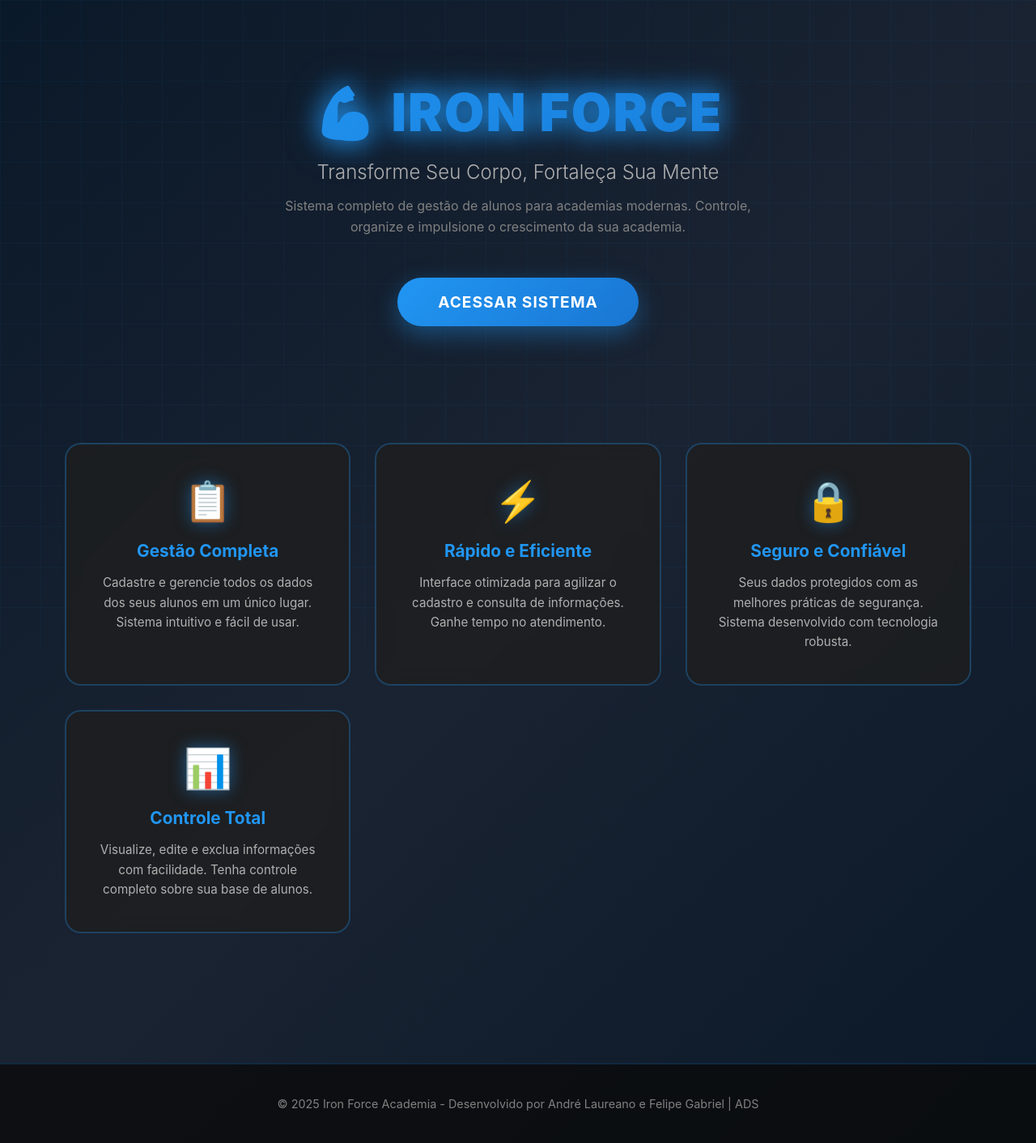
After one commit to andresllvh/projeto-cadastro-php, a PHP site: page /home.php in a window 1280 px wide. The commit adds this page. Shown: the whole page at 81% size. Run offline with PHP 8.4, Linux system fonts and the light colour scheme.

Commit message:
Frontend: Tema Academia e Home Page (André)

```diff
--- /dev/null
+++ b/home.php
@@ -0,0 +1,262 @@
+<!DOCTYPE html>
+<html lang="pt-BR">
+<head>
+    <meta charset="UTF-8">
+    <meta name="viewport" content="width=device-width, initial-scale=1.0">
+    <title>Iron Force Academia - Sistema de Gestão</title>
+
+    <style>
+        * {
+            margin: 0;
+            padding: 0;
+            box-sizing: border-box;
+        }
+
+        body {
+            font-family: 'Inter', 'Segoe UI', sans-serif;
+            background: linear-gradient(135deg, #0a1929 0%, #1a2332 50%, #0a1929 100%);
+            color: #ffffff;
+            overflow-x: hidden;
+            min-height: 100vh;
+            position: relative;
+        }
+
+        /* Efeito de grade no fundo */
+        body::before {
+            content: '';
+            position: fixed;
+            top: 0;
+            left: 0;
+            width: 100%;
+            height: 100%;
+            background-image:
+                linear-gradient(rgba(33, 150, 243, 0.05) 1px, transparent 1px),
+                linear-gradient(90deg, rgba(33, 150, 243, 0.05) 1px, transparent 1px);
+            background-size: 50px 50px;
+            z-index: 0;
+            pointer-events: none;
+        }
+
+        .container {
+            position: relative;
+            z-index: 1;
+            max-width: 1200px;
+            margin: 0 auto;
+            padding: 0 20px;
+        }
+
+        /* Header */
+        header {
+            text-align: center;
+            padding: 100px 20px 60px;
+            position: relative;
+        }
+
+        .logo {
+            font-size: 4rem;
+            font-weight: 900;
+            background: linear-gradient(135deg, #2196f3 0%, #1976d2 100%);
+            -webkit-background-clip: text;
+            -webkit-text-fill-color: transparent;
+            background-clip: text;
+            text-transform: uppercase;
+            letter-spacing: 2px;
+            margin-bottom: 20px;
+            animation: glow 2s ease-in-out infinite alternate;
+            text-shadow: 0 0 30px rgba(33, 150, 243, 0.5);
+        }
+
+        @keyframes glow {
+            from {
+                filter: drop-shadow(0 0 10px rgba(33, 150, 243, 0.5));
+            }
+            to {
+                filter: drop-shadow(0 0 20px rgba(33, 150, 243, 0.8));
+            }
+        }
+
+        .tagline {
+            font-size: 1.5rem;
+            color: #b0b0b0;
+            margin-bottom: 15px;
+            font-weight: 300;
+        }
+
+        .subtitle {
+            font-size: 1rem;
+            color: #808080;
+            max-width: 600px;
+            margin: 0 auto 50px;
+            line-height: 1.6;
+        }
+
+        /* Botão Principal */
+        .cta-button {
+            display: inline-block;
+            padding: 18px 50px;
+            background: linear-gradient(135deg, #2196f3 0%, #1976d2 100%);
+            color: #ffffff;
+            text-decoration: none;
+            font-size: 1.2rem;
+            font-weight: 700;
+            border-radius: 50px;
+            text-transform: uppercase;
+            letter-spacing: 1px;
+            transition: all 0.3s ease;
+            box-shadow: 0 10px 30px rgba(33, 150, 243, 0.4);
+            position: relative;
+            overflow: hidden;
+        }
+
+        .cta-button::before {
+            content: '';
+            position: absolute;
+            top: 0;
+            left: -100%;
+            width: 100%;
+            height: 100%;
+            background: linear-gradient(90deg, transparent, rgba(255, 255, 255, 0.3), transparent);
+            transition: left 0.5s ease;
+        }
+
+        .cta-button:hover::before {
+            left: 100%;
+        }
+
+        .cta-button:hover {
+            transform: translateY(-3px) scale(1.05);
+            box-shadow: 0 15px 40px rgba(33, 150, 243, 0.6);
+        }
+
+        /* Seção de Features */
+        .features {
+            display: grid;
+            grid-template-columns: repeat(auto-fit, minmax(280px, 1fr));
+            gap: 30px;
+            padding: 80px 20px;
+            max-width: 1200px;
+            margin: 0 auto;
+        }
+
+        .feature-card {
+            background: rgba(30, 30, 30, 0.8);
+            border: 2px solid rgba(33, 150, 243, 0.3);
+            border-radius: 20px;
+            padding: 40px 30px;
+            text-align: center;
+            transition: all 0.3s ease;
+            backdrop-filter: blur(10px);
+        }
+
+        .feature-card:hover {
+            transform: translateY(-10px);
+            border-color: rgba(33, 150, 243, 0.8);
+            box-shadow: 0 15px 40px rgba(33, 150, 243, 0.3);
+        }
+
+        .feature-icon {
+            font-size: 3rem;
+            margin-bottom: 20px;
+            filter: drop-shadow(0 0 10px rgba(33, 150, 243, 0.5));
+        }
+
+        .feature-title {
+            font-size: 1.3rem;
+            color: #2196f3;
+            margin-bottom: 15px;
+            font-weight: 700;
+        }
+
+        .feature-description {
+            color: #b0b0b0;
+            line-height: 1.6;
+            font-size: 0.95rem;
+        }
+
+        /* Footer */
+        footer {
+            text-align: center;
+            padding: 40px 20px;
+            background: rgba(10, 10, 10, 0.8);
+            margin-top: 80px;
+            border-top: 2px solid rgba(33, 150, 243, 0.2);
+        }
+
+        footer p {
+            color: #808080;
+            font-size: 0.9rem;
+        }
+
+        /* Responsivo */
+        @media (max-width: 768px) {
+            .logo {
+                font-size: 2.5rem;
+            }
+
+            .tagline {
+                font-size: 1.2rem;
+            }
+
+            .features {
+                grid-template-columns: 1fr;
+                padding: 40px 20px;
+            }
+        }
+    </style>
+</head>
+<body>
+    <div class="container">
+        <header>
+            <h1 class="logo">💪 Iron Force</h1>
+            <p class="tagline">Transforme Seu Corpo, Fortaleça Sua Mente</p>
+            <p class="subtitle">
+                Sistema completo de gestão de alunos para academias modernas.
+                Controle, organize e impulsione o crescimento da sua academia.
+            </p>
+            <a href="index.php" class="cta-button">Acessar Sistema</a>
+        </header>
+
+        <section class="features">
+            <div class="feature-card">
+                <div class="feature-icon">📋</div>
+                <h3 class="feature-title">Gestão Completa</h3>
+                <p class="feature-description">
+                    Cadastre e gerencie todos os dados dos seus alunos em um único lugar.
+                    Sistema intuitivo e fácil de usar.
+                </p>
+            </div>
+
+            <div class="feature-card">
+                <div class="feature-icon">⚡</div>
+                <h3 class="feature-title">Rápido e Eficiente</h3>
+                <p class="feature-description">
+                    Interface otimizada para agilizar o cadastro e consulta de informações.
+                    Ganhe tempo no atendimento.
+                </p>
+            </div>
+
+            <div class="feature-card">
+                <div class="feature-icon">🔒</div>
+                <h3 class="feature-title">Seguro e Confiável</h3>
+                <p class="feature-description">
+                    Seus dados protegidos com as melhores práticas de segurança.
+                    Sistema desenvolvido com tecnologia robusta.
+                </p>
+            </div>
+
+            <div class="feature-card">
+                <div class="feature-icon">📊</div>
+                <h3 class="feature-title">Controle Total</h3>
+                <p class="feature-description">
+                    Visualize, edite e exclua informações com facilidade.
+                    Tenha controle completo sobre sua base de alunos.
+                </p>
+            </div>
+        </section>
+    </div>
+
+    <footer>
+        <p>© 2025 Iron Force Academia - Desenvolvido por André Laureano e Felipe Gabriel | ADS</p>
+    </footer>
+</body>
+</html>
--- a/php/editar.php
+++ b/php/editar.php
@@ -197,7 +197,7 @@ $conn->close();
 
 <body>
     <form class="form" action="atualizar.php" method="POST">
-        <p class="title">Editar Usuário</p>
+        <p class="title">Editar Aluno</p>
 
         <input type="hidden" name="id" value="<?= $usuario['id'] ?>">
 
```
Also changed, not shown: index.php (+9 -9 lines).
